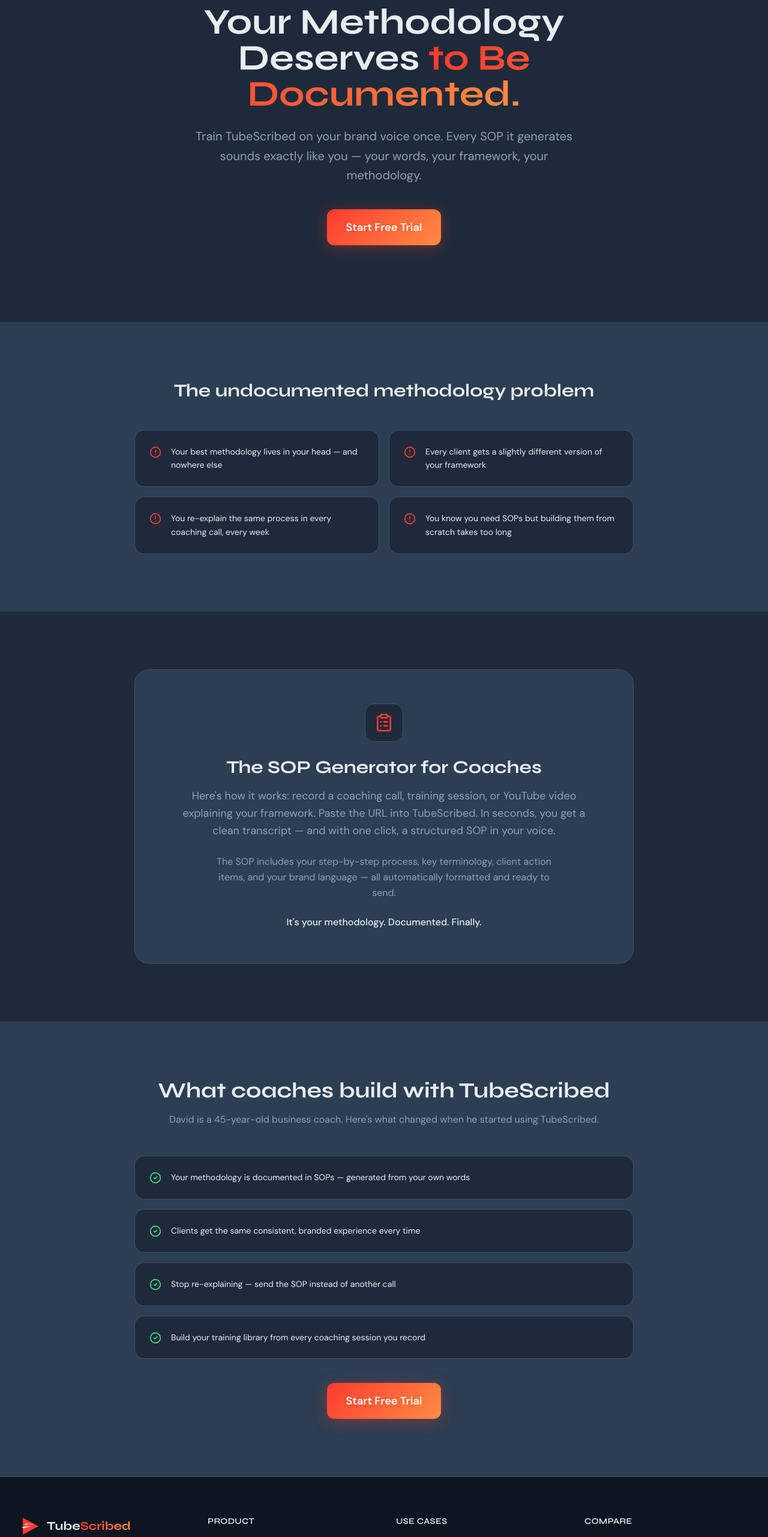
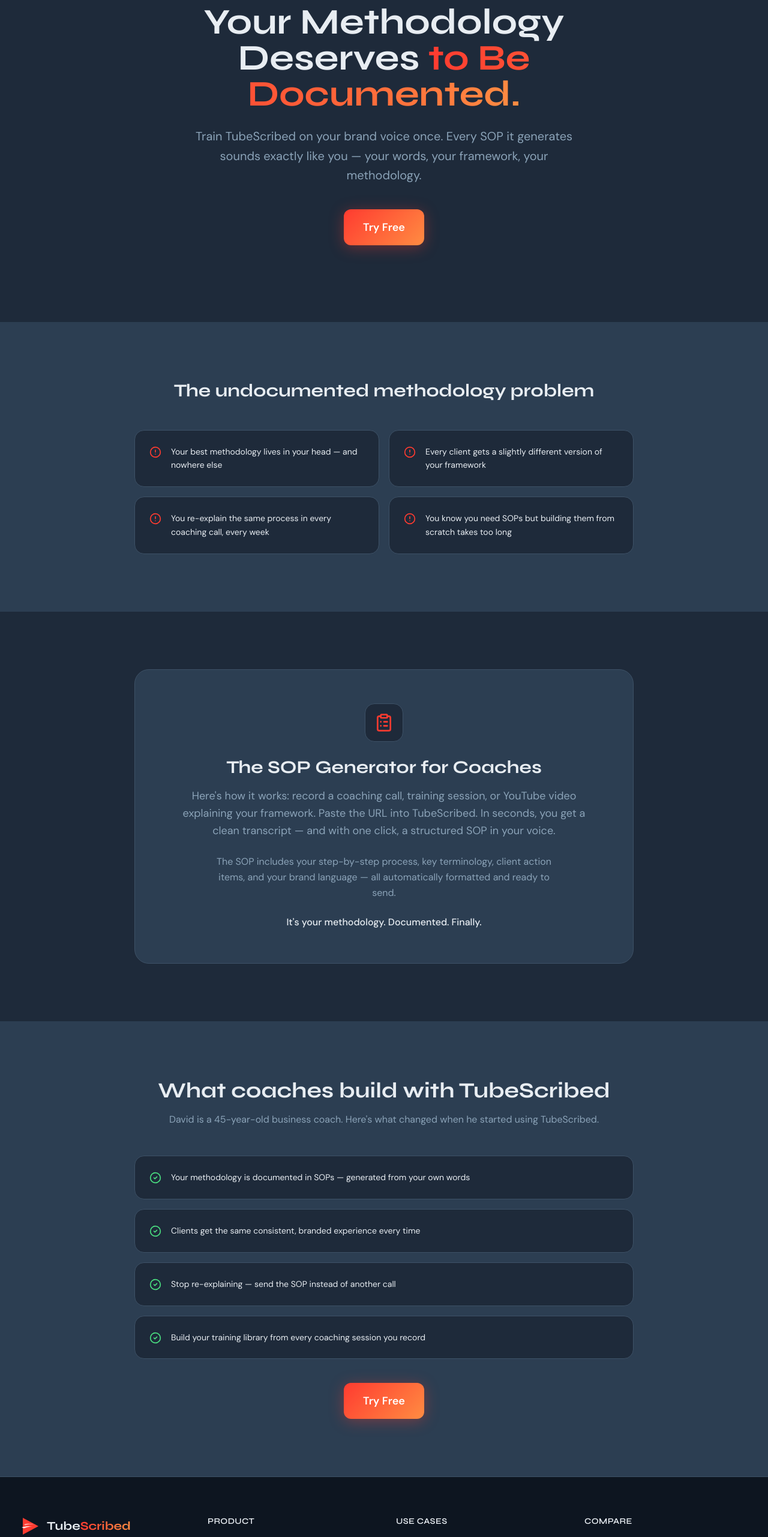
Before and after one commit to Levergroup/Client-jptadduni, a Next.js app in the folder tubescribed-marketing/: page /for-coaches in a window 1280 px wide. Shown: the part 221-2784 px from the top of the page at 60% size. Built offline with nearby package versions, Linux system fonts and the light colour scheme.

Commit message:
Revamp pricing: update for-creators, for-coaches CTAs (4/5)

```diff
--- a/tubescribed-marketing/src/app/for-coaches/page.tsx
+++ b/tubescribed-marketing/src/app/for-coaches/page.tsx
@@ -33,7 +33,7 @@
             Train TubeScribed on your brand voice once. Every SOP it generates sounds exactly like you — your words, your framework, your methodology.
           </motion.p>
           <motion.div initial={{ opacity: 0, y: 20 }} animate={{ opacity: 1, y: 0 }} transition={{ duration: 0.6, delay: 0.3 }}>
-            <Button href={`${APP_URL}/signup`} variant="primary" className="px-8 py-4 text-lg">Start Free Trial</Button>
+            <Button href={`${APP_URL}/signup`} variant="primary" className="px-8 py-4 text-lg">Try Free</Button>
           </motion.div>
         </div>
       </section>
@@ -76,7 +76,7 @@
             ))}
           </div>
           <motion.div initial={{ opacity: 0, y: 20 }} whileInView={{ opacity: 1, y: 0 }} viewport={{ once: true }} transition={{ duration: 0.6, delay: 0.4 }} className="text-center mt-10">
-            <Button href={`${APP_URL}/signup`} variant="primary" className="px-8 py-4 text-lg">Start Free Trial</Button>
+            <Button href={`${APP_URL}/signup`} variant="primary" className="px-8 py-4 text-lg">Try Free</Button>
           </motion.div>
         </div>
       </section>
--- a/tubescribed-marketing/src/app/for-creators/page.tsx
+++ b/tubescribed-marketing/src/app/for-creators/page.tsx
@@ -33,7 +33,7 @@
             Every video you post is a blog post, email, and SOP waiting to happen. TubeScribed unlocks all of it in 8 seconds.
           </motion.p>
           <motion.div initial={{ opacity: 0, y: 20 }} animate={{ opacity: 1, y: 0 }} transition={{ duration: 0.6, delay: 0.3 }}>
-            <Button href={`${APP_URL}/signup`} variant="primary" className="px-8 py-4 text-lg">Start Free Trial</Button>
+            <Button href={`${APP_URL}/signup`} variant="primary" className="px-8 py-4 text-lg">Try Free</Button>
           </motion.div>
         </div>
       </section>
@@ -73,7 +73,7 @@
             You already do the hard part — you create great content. TubeScribed handles the repurposing. Paste a URL from any of your videos and get a clean transcript plus 15 content formats in seconds. No VA. No editing. No extra hours.
           </motion.p>
           <motion.div initial={{ opacity: 0, y: 20 }} whileInView={{ opacity: 1, y: 0 }} viewport={{ once: true }} transition={{ duration: 0.6, delay: 0.2 }}>
-            <Button href={`${APP_URL}/signup`} variant="primary" className="px-8 py-4 text-lg">Start Free Trial</Button>
+            <Button href={`${APP_URL}/signup`} variant="primary" className="px-8 py-4 text-lg">Try Free</Button>
           </motion.div>
         </div>
       </section>
```
